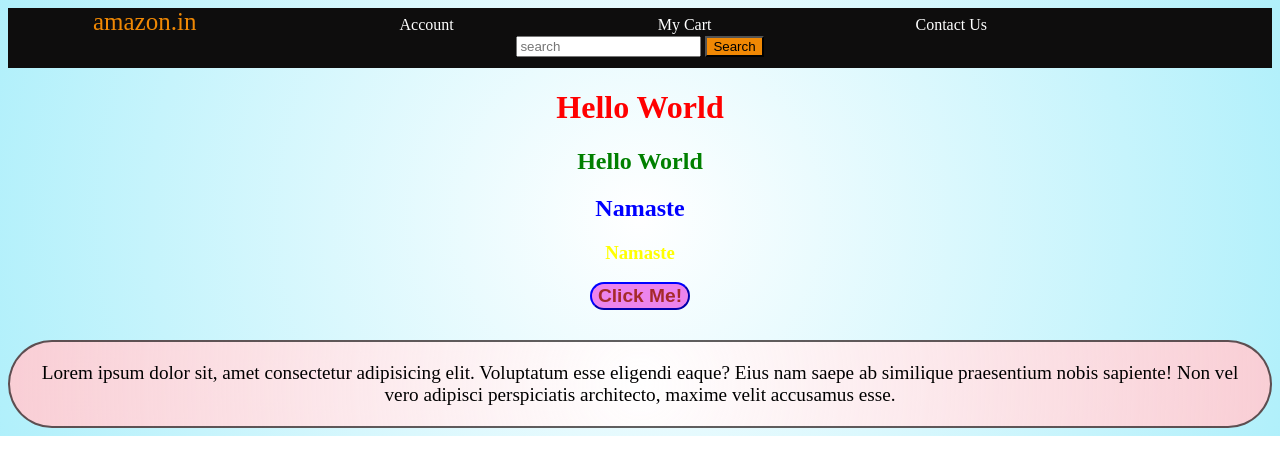
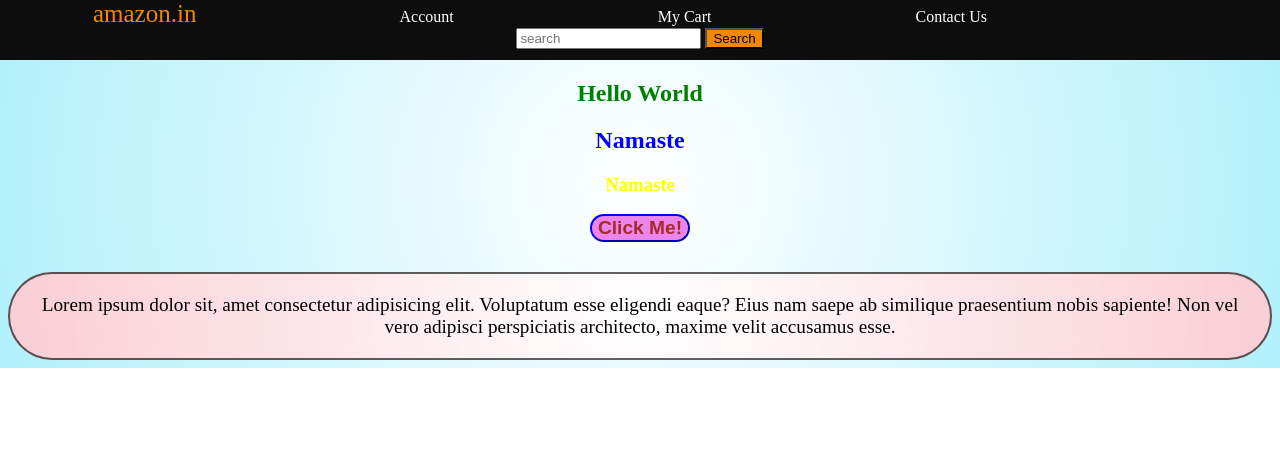
Before and after one commit to ShubhamDhatwalia/CSS-Practice, a plain HTML site: page index.html in a window 1280 px wide. Drawn offline with Linux system fonts and the light colour scheme.

Commit message:
practice

```diff
--- a/style.css
+++ b/style.css
@@ -34,6 +34,10 @@ body{
     height: 60px;
     margin-top: 0px;
     padding: 0px;
+    position: fixed;
+    top: 0px;
+    left: 0px;
+    right: 0px;
 
 }
 a{
```
